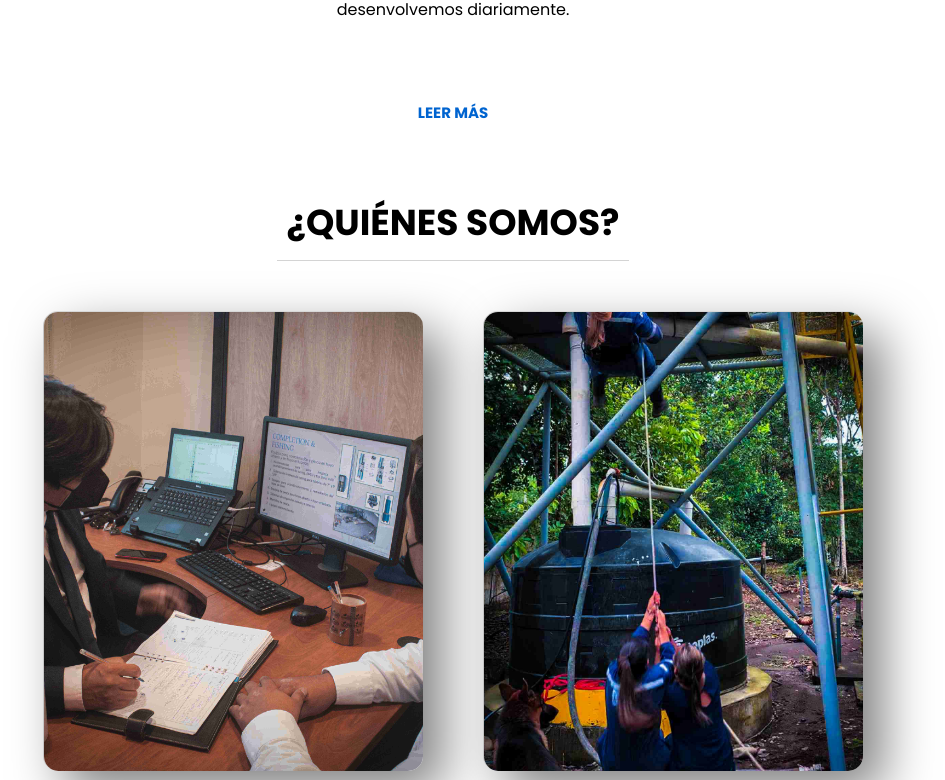
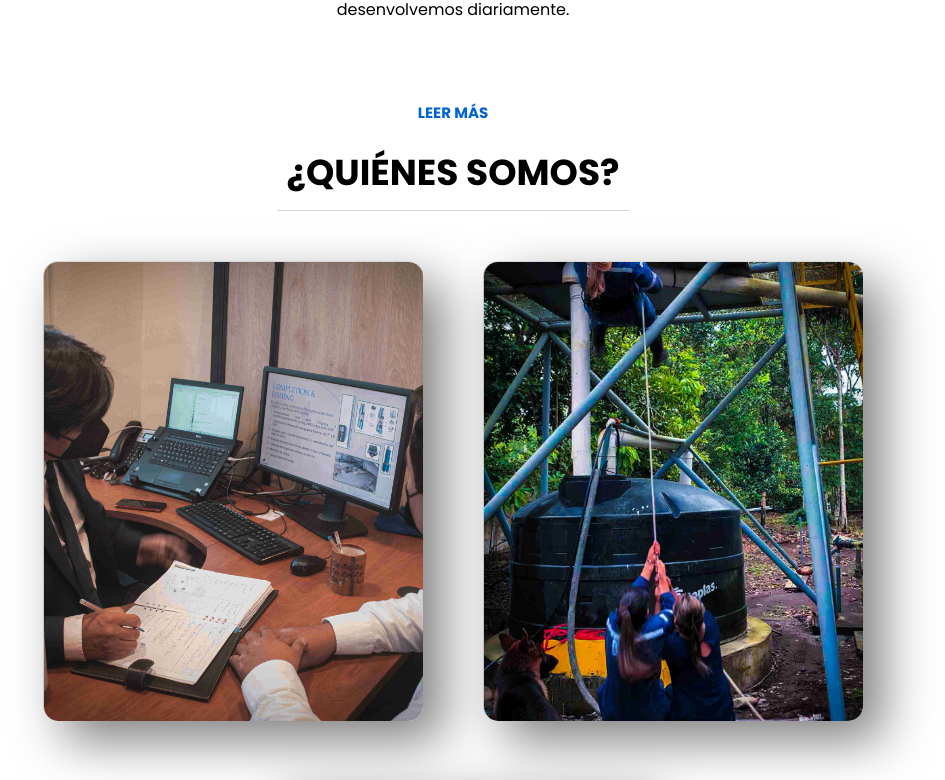
Before and after one commit to mario-pr123/incopet, a React (Create React App) app: page / in a window 1280 px wide. Shown: the part 1120-1900 px from the top of the page, without its empty margins (187-1132 px from the left). Built offline with nearby package versions, Linux system fonts and the light colour scheme; a web font is replaced by a local one.

Commit message:
Update home.css

```diff
--- a/src/pages/home/home.css
+++ b/src/pages/home/home.css
@@ -146,9 +146,6 @@
   flex-wrap: wrap;
   z-index: 1;
   font-family: "Poppins", serif;
-}
-.homeFeaturesTitle {
-  padding: 50px;
 }
 .homeCard {
   position: relative;
```
